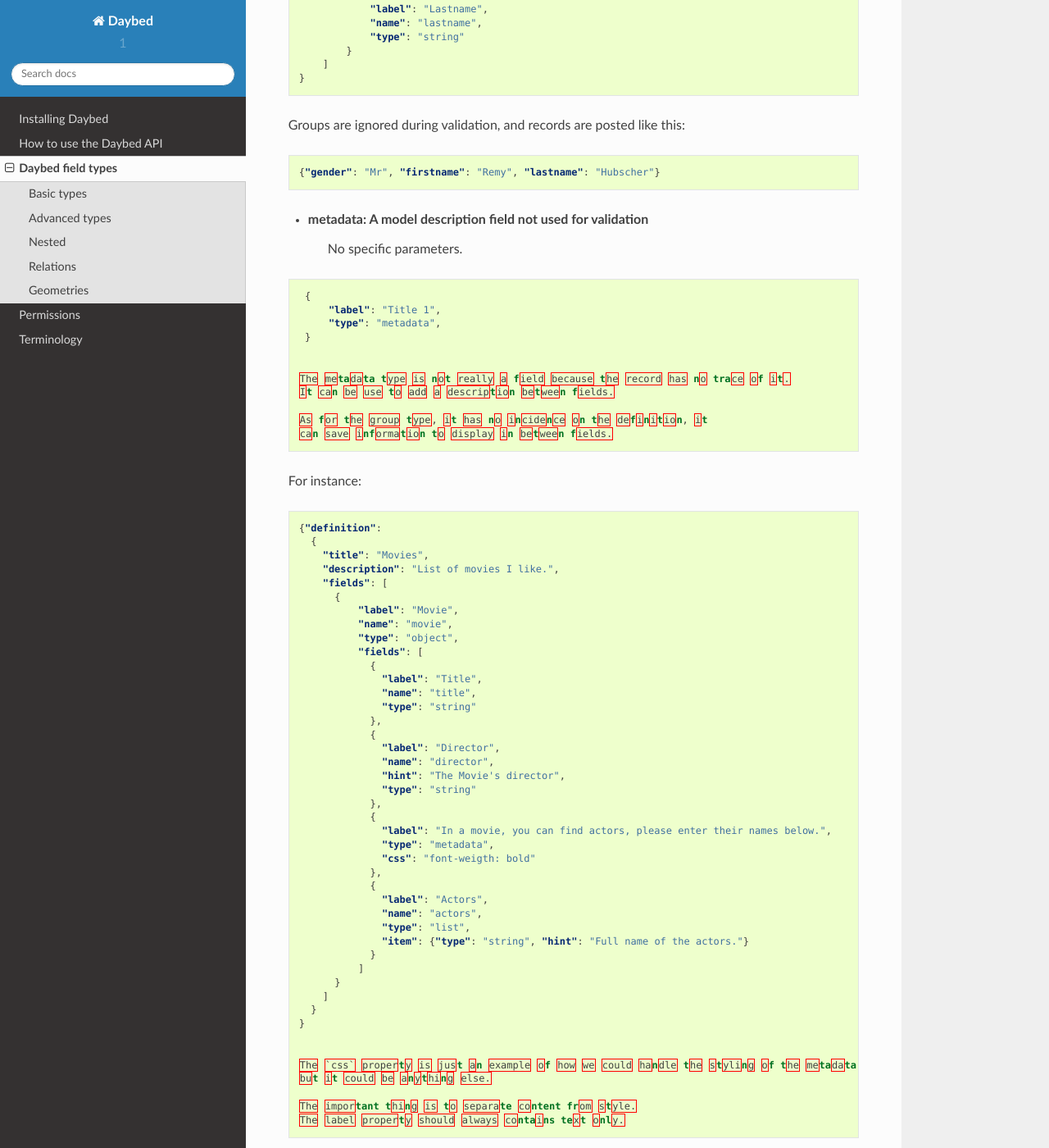
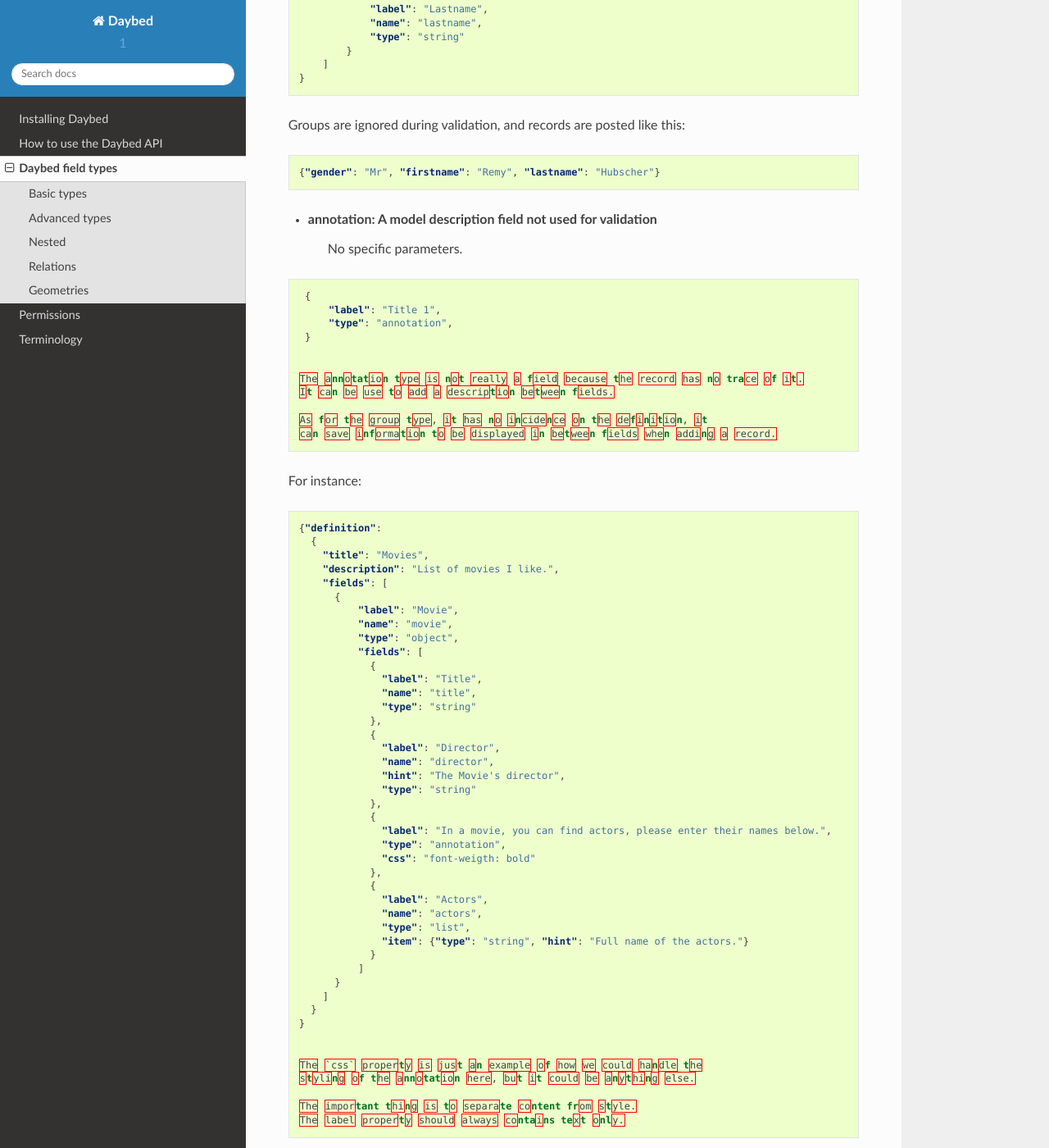
Before and after one commit to spiral-project/daybed, a Sphinx documentation site: the page built from docs/source/fieldtypes.rst, in a window 1280 px wide and 1400 px high, scrolled down 3353 px. Shown: the whole window at 82% size. Built offline with Sphinx 7.4.7 and the Read the Docs theme 2.0.0, drawn with Linux system fonts in a browser that asks for light colours.

Commit message:
Rename metadata to annotation.

```diff
--- a/docs/source/fieldtypes.rst
+++ b/docs/source/fieldtypes.rst
@@ -183,22 +183,22 @@ Groups are ignored during validation, and records are posted like this:
     {"gender": "Mr", "firstname": "Remy", "lastname": "Hubscher"}
 
 
-* **metadata**: A model description field not used for validation
+* **annotation**: A model description field not used for validation
     No specific parameters.
 
 .. code-block:: json
 
     {
         "label": "Title 1",
-        "type": "metadata",
+        "type": "annotation",
     }
 
 
-   The metadata type is not really a field because the record has no trace of it.
+   The annotation type is not really a field because the record has no trace of it.
    It can be use to add a description between fields.
 
    As for the group type, it has no incidence on the definition, it
-   can save information to display in between fields.
+   can save information to be displayed in between fields when adding a record.
 
 For instance:
 
@@ -227,7 +227,7 @@ For instance:
                 },
                 {
                   "label": "In a movie, you can find actors, please enter their names below.",
-                  "type": "metadata",
+                  "type": "annotation",
                   "css": "font-weigth: bold"
                 },
                 {
@@ -243,8 +243,8 @@ For instance:
     }
 
 
-    The `css` property is just an example of how we could handle the styling of the metadata here,
-    but it could be anything else.
+    The `css` property is just an example of how we could handle the
+    styling of the annotation here, but it could be anything else.
 
     The important thing is to separate content from style.
     The label property should always contains text only.
```
Also changed, not shown: 4 other files.
